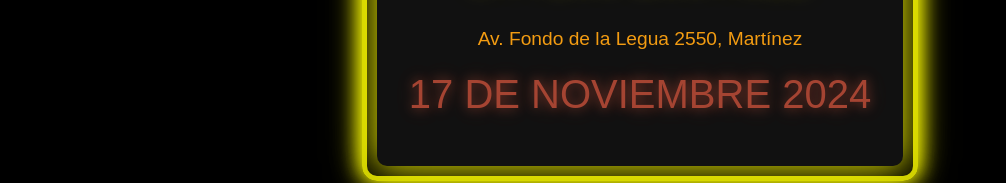
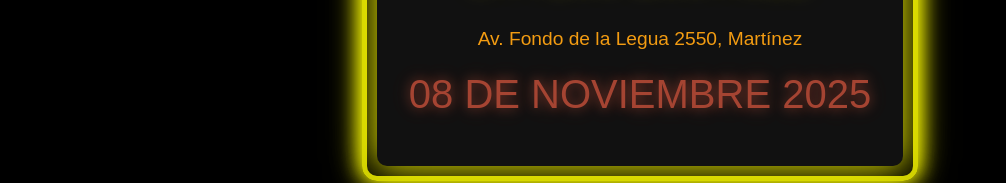
Before and after one commit to FabianOlmosD/edn, a React (Create React App) app: page /#/Dates in a window 1280 px wide. Shown: the part 436-619 px from the top of the page, without its empty margins (0-1006 px from the left). Built offline with nearby package versions, Linux system fonts and the light colour scheme; no server answers; sample sign-in values are in the browser's storage.

Commit message:
Update Dates.js

```diff
--- a/src/pages/Dates.js
+++ b/src/pages/Dates.js
@@ -7,7 +7,7 @@ const Dates = () => {
       <div className="cartel">
         <h1 className="lugar">CITYBAR MARTÍNEZ</h1>
         <p className="direccion">Av. Fondo de la Legua 2550, Martínez</p>
-        <h2 className="fecha">17 DE NOVIEMBRE 2024</h2>
+        <h2 className="fecha">08 DE NOVIEMBRE 2025</h2>
       </div>
     </div>
   );
```
